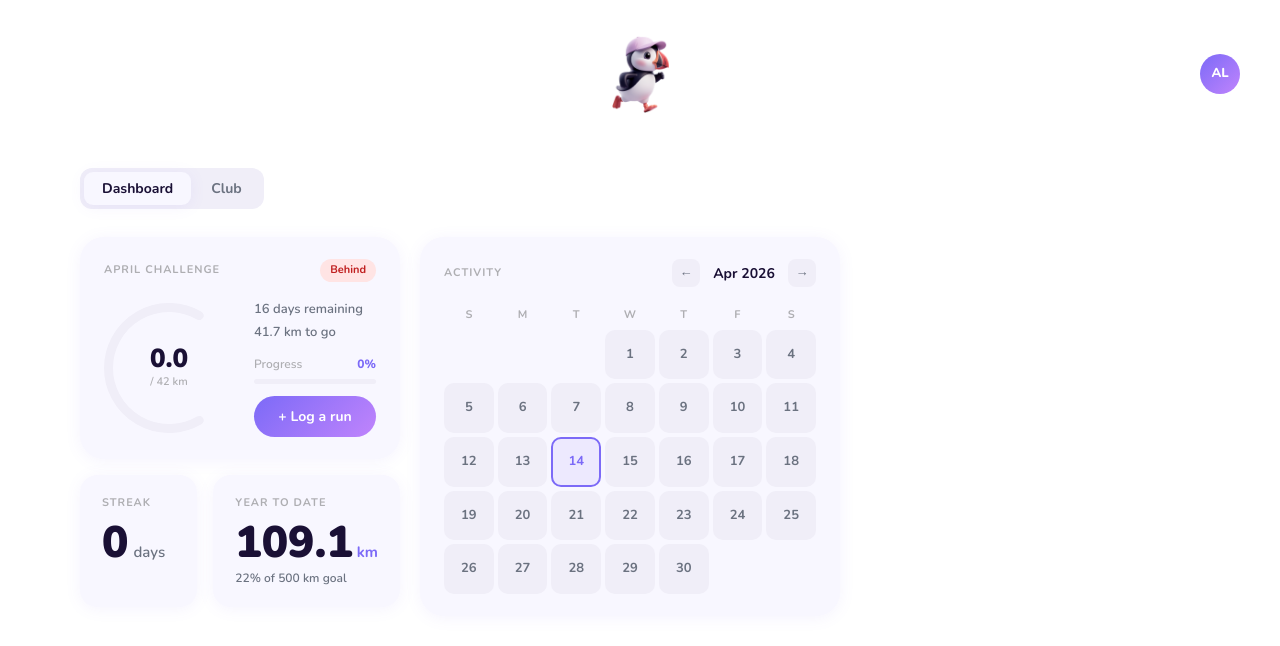
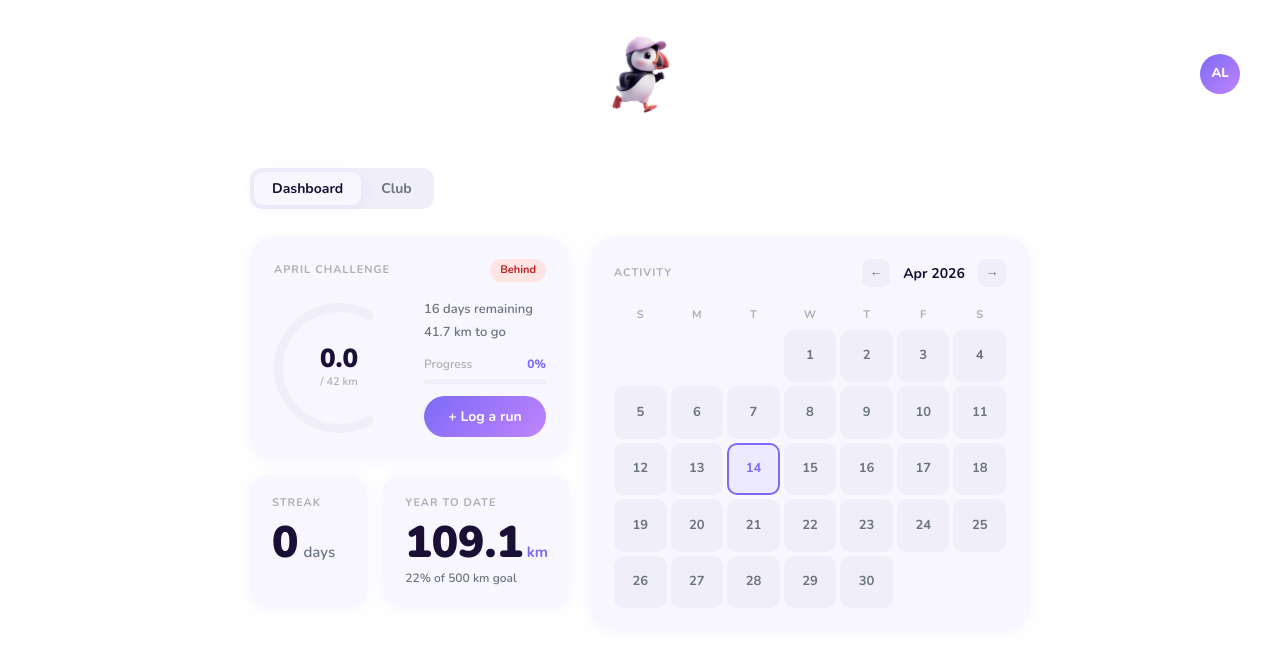
Before and after one commit to andpurnell-code/run-club, a React (Vite) app: page / in a window 1280 px wide. Shown: the top 646 px of the page. Built offline with nearby package versions, Linux system fonts and the light colour scheme.

Commit message:
Consistent 860px maxWidth on both pages and toggle

```diff
--- a/src/App.tsx
+++ b/src/App.tsx
@@ -13,7 +13,7 @@ import './index.css'
 function PageToggle() {
   const location = useLocation()
   return (
-    <div style={{ padding: '16px 40px 0', maxWidth: 1200, margin: '0 auto', boxSizing: 'border-box' }}>
+    <div style={{ padding: '16px 40px 0', maxWidth: 860, margin: '0 auto', boxSizing: 'border-box' }}>
       <div style={{ display: 'inline-flex', background: t.bg, borderRadius: 12, padding: 4, gap: 2 }}>
         {[{ label: 'Dashboard', to: '/' }, { label: 'Club', to: '/club' }].map(({ label, to }) => {
           const active = location.pathname === to
--- a/src/pages/Club.tsx
+++ b/src/pages/Club.tsx
@@ -191,7 +191,7 @@ export default function ClubPage({ club, currentMember }: Props) {
       gridTemplateColumns: '320px 1fr',
       gap: 20,
       padding: '28px 40px',
-      maxWidth: 1200,
+      maxWidth: 860,
       margin: '0 auto',
       boxSizing: 'border-box',
     }}>
--- a/src/pages/Dashboard.tsx
+++ b/src/pages/Dashboard.tsx
@@ -12,10 +12,10 @@ export default function Dashboard({ member, onLogRun }: Props) {
   return (
     <div style={{
       display: 'grid',
-      gridTemplateColumns: '320px 420px',
+      gridTemplateColumns: '320px 1fr',
       gap: 20,
       padding: '28px 40px',
-      maxWidth: 1200,
+      maxWidth: 860,
       margin: '0 auto',
       boxSizing: 'border-box',
     }}>
```
